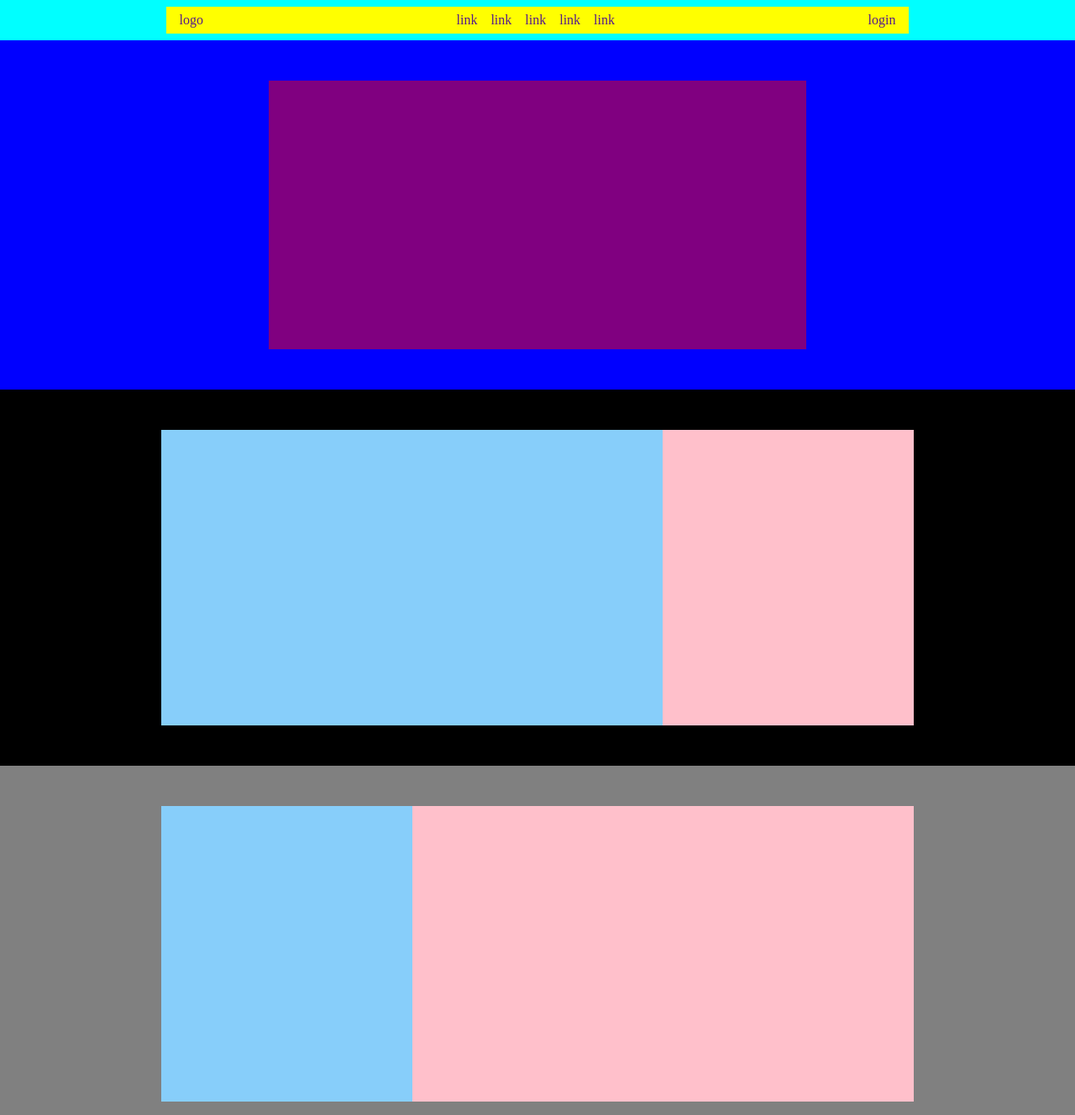
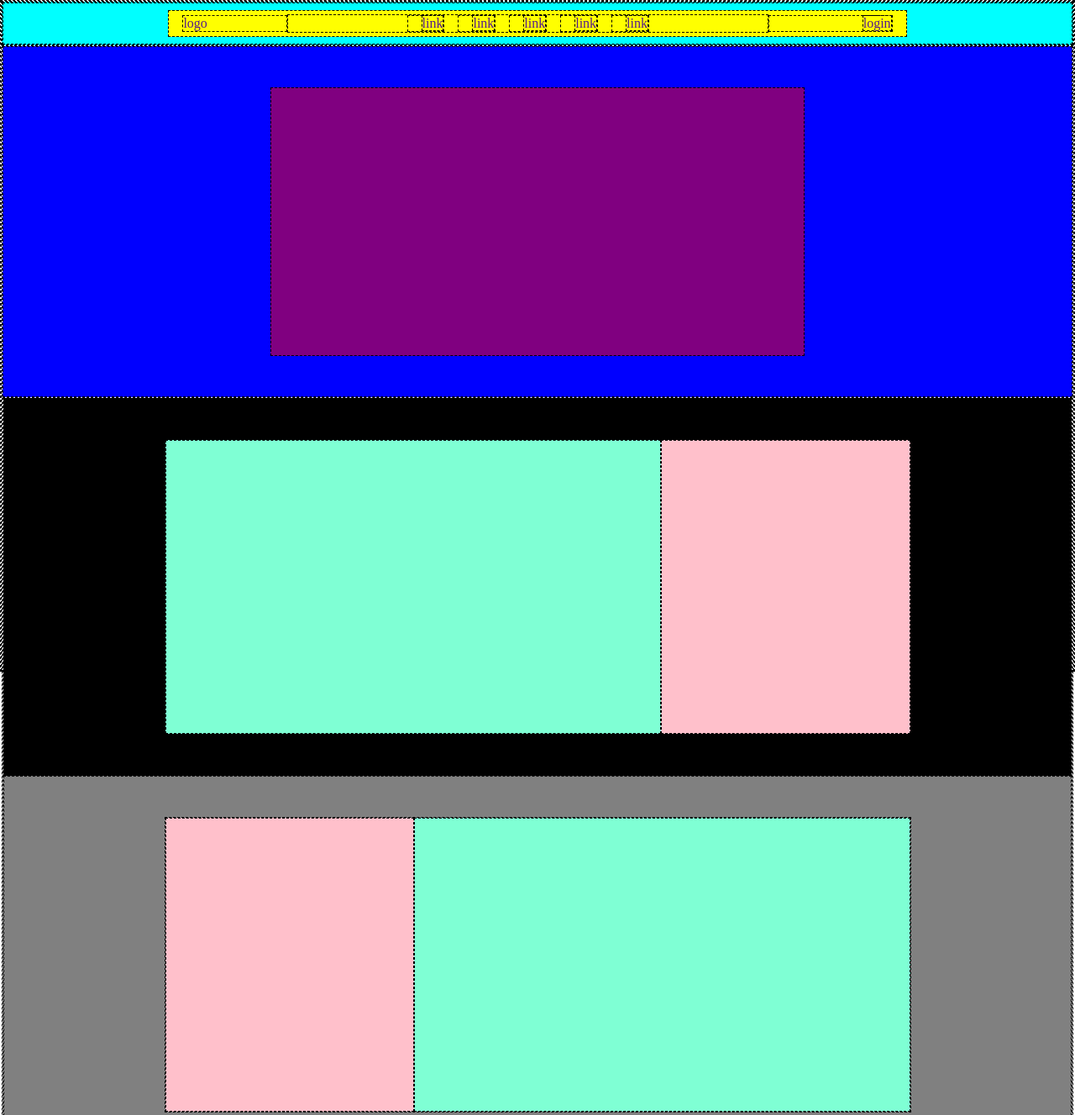
Before and after one commit to imnxtamess/htmlcss-struttura-discord, a plain HTML site: page index.html in a window 1280 px wide. Shown: the top 1328 px of the page at 84% size. Drawn offline with Linux system fonts and the light colour scheme.

Commit message:
improve css and make html more clear

```diff
--- a/assets/css/style.css
+++ b/assets/css/style.css
@@ -4,6 +4,7 @@
   margin: 0;
   padding: 0;
   box-sizing: border-box;
+  border: 1px dashed black;
 }
 
 html,
@@ -15,47 +16,40 @@ body {
   header {
     background-color: cyan;
     .site_header {
+      min-height: 2rem;
       background-color: yellow;
     }
   }
   main {
-    #jumbotron_container {
+    .jumbotron_container {
+      min-height: 20rem;
       background-color: blue;
       #jumbotron {
+        min-height: 20rem;
         background-color: purple;
       }
     }
-    #io_container {
+
+    .feature_box_container {
       background-color: black;
+    }
 
-      .half_1 {
-        background-color: lightskyblue;
+    .feature_box_container + .box2 {
+      background-color: gray;
     }
-      .half_2 {
+
+    .big_box {
+      background-color: aquamarine;
+    }
+
+    .small_box {
       background-color: pink;
     }
-    }
-    #community_container {
-      background-color: gray;
-      .half_1 {
-        background-color: lightskyblue;
-      }
-      .half_2 {
-        background-color: pink;
-      }
-    }
-    #fandom_container {
-      background-color: black;
-      .half_1 {
-        background-color: lightskyblue;
-      }
-      .half_2 {
-        background-color: pink;
-      }
-    }
+
     #technology_container {
       background-color: gray;
       #technology {
+        min-height: 44rem;
         background-color: green;
       }
     }
@@ -63,6 +57,7 @@ body {
   #site_footer {
     background-color: darkslategray;
     #upper_footer {
+      min-height: 22rem;
       .bigger_footer_area {
         background-color: salmon;
       }
@@ -71,6 +66,7 @@ body {
       }
     }
     #lower_footer {
+      min-height: 3rem;
       background-color: turquoise;
     }
     #footer_logo,
@@ -108,34 +104,28 @@ a {
 }
 
 .site_header {
-  min-height: 2rem;
   justify-content: space-between;
   align-items: center;
   max-width: 70%;
   margin: auto;
-}
 
-#site_logo {
+  a {
     flex-grow: 1;
     margin-left: 1rem;
   }
 
-.nav_menu {
+  ul {
     flex-grow: 3;
     justify-content: center;
   }
 
-#login_btn {
+  div {
     flex-grow: 1;
     text-align: end;
     margin-right: 1rem;
   }
+}
 /* HEADER END */
-
-#jumbotron_container,
-#jumbotron {
-  min-height: 20rem;
-}
 
 #jumbotron {
   max-width: 50%;
@@ -147,23 +137,13 @@ a {
 .feature_boxes {
   max-width: 70%;
   margin: auto;
-  min-height: 22rem;
 }
 
-.half_1,
-.half_2 {
-  min-height: 22rem;
-}
-
-#half_1_io,
-#half_2_co,
-#half_1_fan {
+.big_box {
   flex-grow: 2;
 }
 
-#half_2_io,
-#half_1_co,
-#half_2_fan {
+.small_box {
   flex-grow: 1;
 }
 
@@ -172,7 +152,6 @@ a {
 #technology {
   max-width: 70%;
   margin: auto;
-  min-height: 44rem;
 }
 
 /*TECHNOLOGY BOX END */
@@ -186,7 +165,6 @@ a {
 }
 
 #upper_footer {
-  min-height: 22rem;
   max-width: 70%;
   margin: auto;
   margin-bottom: 2rem;
@@ -194,7 +172,6 @@ a {
 }
 
 #lower_footer {
-  min-height: 3rem;
   max-width: 70%;
   margin: auto;
   margin-top: 2rem;
@@ -208,3 +185,6 @@ hr {
 }
 
 /*FOOTER END */
+.feature_boxes {
+  min-height: 22rem;
+}
--- a/index.html
+++ b/index.html
@@ -11,43 +11,43 @@
     <header>
       <div id="header_container">
         <div class="site_header center_content d-flex">
-          <a id="site_logo" href="">logo</a>
-          <ul class="unstyled_list d-flex nav_menu">
+          <a href="">logo</a>
+          <ul class="unstyled_list d-flex">
             <li><a href="">link</a></li>
             <li><a href="">link</a></li>
             <li><a href="">link</a></li>
             <li><a href="">link</a></li>
             <li><a href="">link</a></li>
           </ul>
-          <div id="login_btn"><a href="">login</a></div>
+          <div><a href="">login</a></div>
         </div>
       </div>
     </header>
     <!-- /#site_header -->
 
-    <main id="site_main">
-      <div id="jumbotron_container" class="container_spacing">
+    <main>
+      <div class="container_spacing jumbotron_container">
         <div id="jumbotron" class="center_content"></div>
       </div>
 
       <!-- JUMBOTRON END -->
       <div>
-        <div id="io_container" class="container_spacing">
-          <div id="invite_only" class="center_content feature_boxes d-flex">
-            <div class="half_1" id="half_1_io"></div>
-            <div class="half_2" id="half_2_io"></div>
+        <div class="container_spacing feature_box_container">
+          <div class="center_content feature_boxes d-flex">
+            <div class="big_box"></div>
+            <div class="small_box"></div>
           </div>
         </div>
-        <div id="community_container" class="container_spacing">
-          <div id="#community" class="center_content feature_boxes d-flex">
-            <div class="half_1" id="half_1_co"></div>
-            <div class="half_2" id="half_2_co"></div>
+        <div class="container_spacing feature_box_container box2">
+          <div class="center_content feature_boxes d-flex">
+            <div class="small_box"></div>
+            <div class="big_box"></div>
           </div>
         </div>
-        <div id="fandom_container" class="container_spacing">
-          <div id="fandom" class="center_content feature_boxes d-flex">
-            <div class="half_1" id="half_1_fan"></div>
-            <div class="half_2" id="half_2_fan"></div>
+        <div class="container_spacing feature_box_container">
+          <div class="center_content feature_boxes d-flex">
+            <div class="big_box"></div>
+            <div class="small_box"></div>
           </div>
         </div>
       </div>
```
Lines whose indentation alone changed are shown as unchanged.
